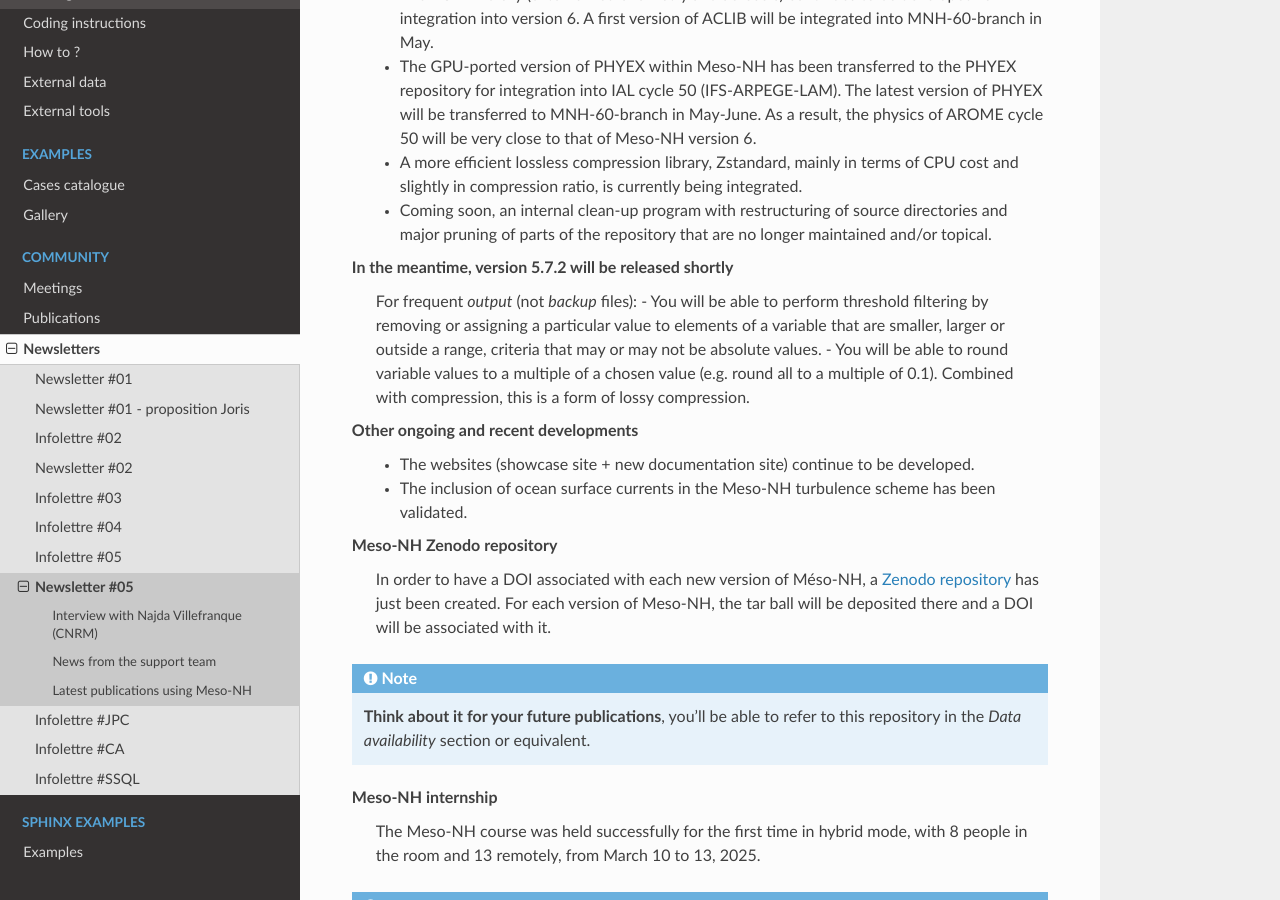
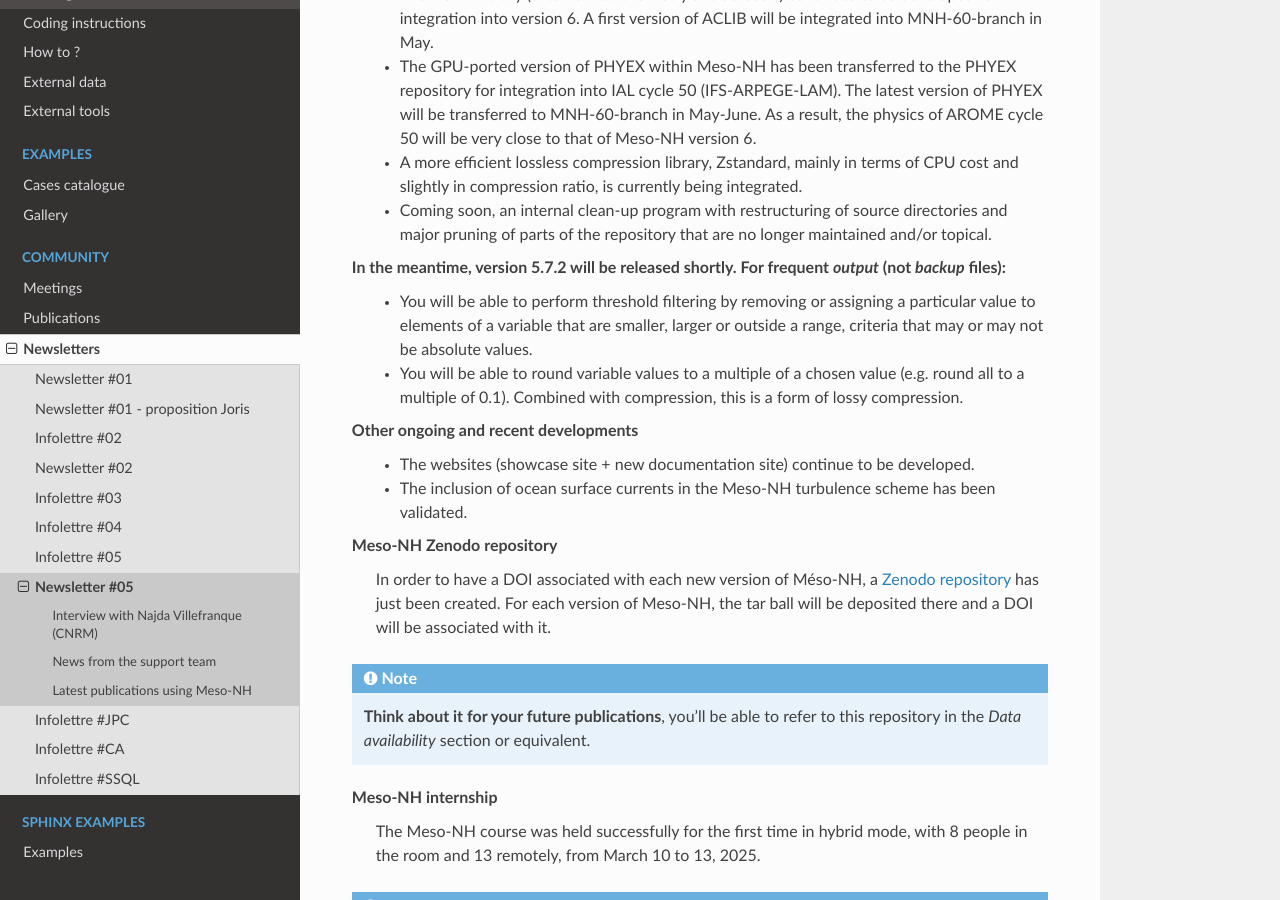
Before and after one commit to JorisPianezze/mesonh_beta_test_guide, a Sphinx documentation site: the page built from docs/source/community/newsletters/newsletter_05_en.rst, in a window 1280 px wide and 900 px high, scrolled down 2375 px. Built offline with Sphinx 7.4.7 and the Read the Docs theme 3.1.0, drawn with Linux system fonts in a browser that asks for light colours; pages that are not in the unit, such as notebooks, are missing from menus.

```diff
--- a/docs/source/community/newsletters/newsletter_05_en.rst
+++ b/docs/source/community/newsletters/newsletter_05_en.rst
@@ -57,8 +57,7 @@ Version 6
   - A more efficient lossless compression library, Zstandard, mainly in terms of CPU cost and slightly in compression ratio, is currently being integrated.
   - Coming soon, an internal clean-up program with restructuring of source directories and major pruning of parts of the repository that are no longer maintained and/or topical.
 
-In the meantime, version 5.7.2 will be released shortly
-  For frequent *output* (not *backup* files):
+In the meantime, version 5.7.2 will be released shortly. For frequent *output* (not *backup* files):
   - You will be able to perform threshold filtering by removing or assigning a particular value to elements of a variable that are smaller, larger or outside a range, criteria that may or may not be absolute values.
   - You will be able to round variable values to a multiple of a chosen value (e.g. round all to a multiple of 0.1). Combined with compression, this is a form of lossy compression.
 
```
